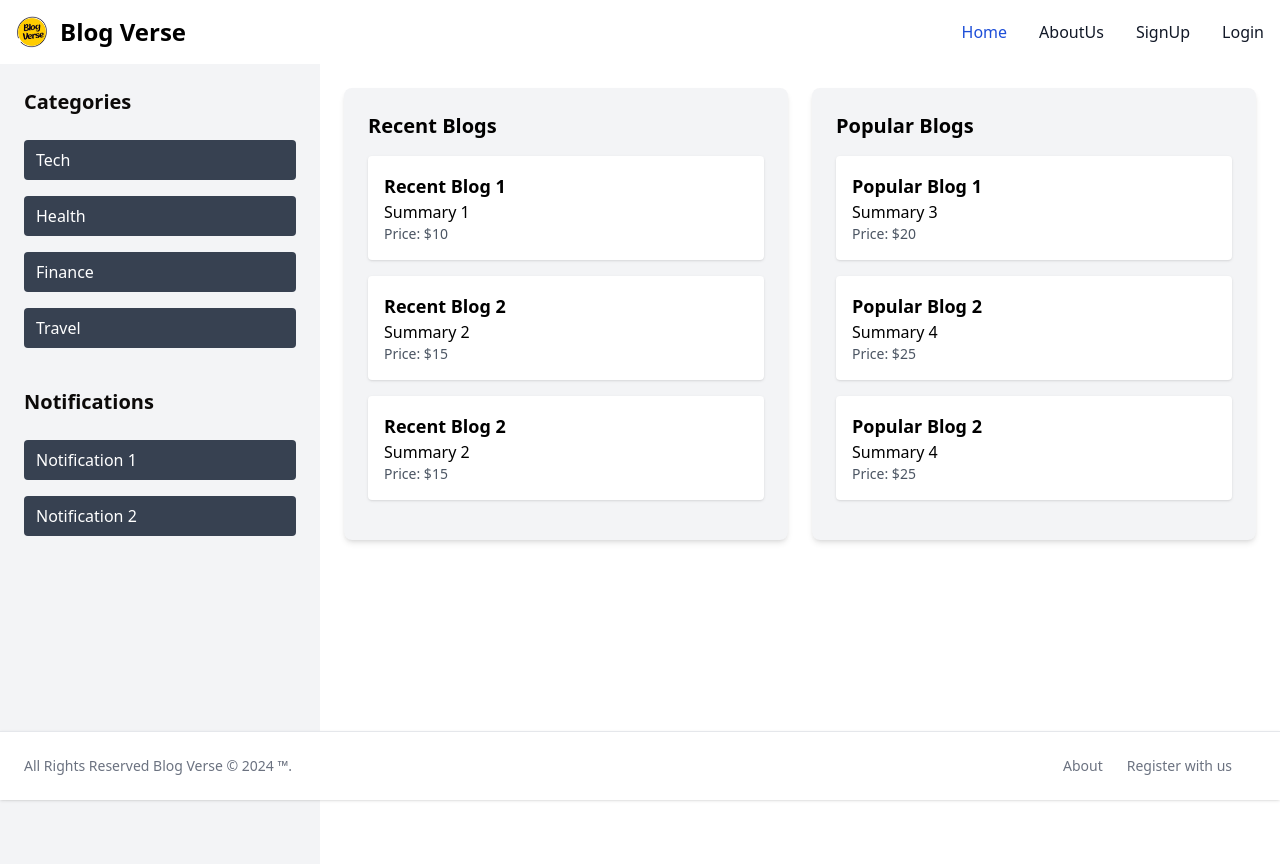
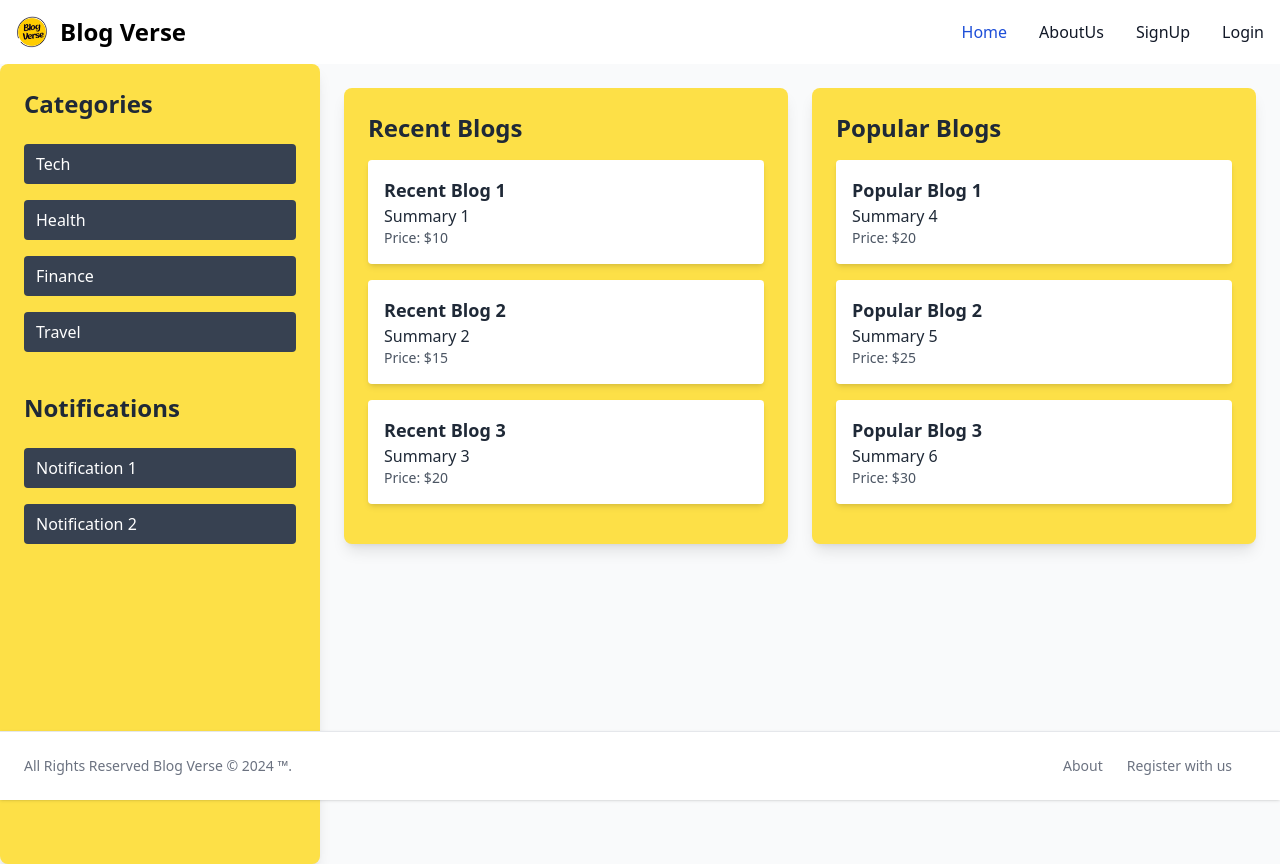
Before and after one commit to SiddeshwarGoudPalle/BlogVerse, a SvelteKit app: page /Dashboard in a window 1280 px wide. Built offline with nearby package versions, Linux system fonts and the light colour scheme.

Commit message:
CSS done

```diff
--- a/package.json
+++ b/package.json
@@ -29,6 +29,7 @@
     "firebase": "^10.12.4",
     "jwt-decode": "^4.0.0",
     "moment": "^2.30.1",
+    "neucron-sdk": "^0.2.3",
     "sqlite": "^5.1.1",
     "sqlite3": "^5.1.7",
     "svelte-routing": "^2.13.0"
--- a/src/routes/BrowseBlogs/+page.svelte
+++ b/src/routes/BrowseBlogs/+page.svelte
@@ -70,21 +70,20 @@
   });
 </script>
 
-<div class="p-8 rounded-lg shadow-md my-2">
-  <div class="bg-gray-100 py-8 px-4 mx-auto max-w-screen-xl">
-    <h1 class="text-3xl font-bold mb-6 antialiased text-center">
-      Browse Blogs
-    </h1>
+<section id="browseblogs" class="bg-gray-100 py-8">
+  <div class="p-8 rounded-lg shadow-md my-2 bg-gray-100">
+    <div class="bg-yellow-300 py-8 px-4 mx-auto max-w-screen-xl">
+      <h1 class="text-3xl font-bold mb-6 text-center text-black">Browse Blogs</h1>
       <div class="flex flex-col md:flex-row items-center mb-6 gap-4">
         <input
           type="text"
           placeholder="Search by title..."
-        class="shadow appearance-none border rounded w-full md:w-1/2 py-2 px-3 text-gray-700 leading-tight focus:outline-none focus:shadow-outline"
+          class="shadow appearance-none border rounded w-full md:w-1/2 py-2 px-3 text-black border-yellow-300 focus:outline-none focus:ring-2 focus:ring-black"
           bind:value={searchQuery}
           on:input={searchBlogs}
         />
         <select
-        class="shadow appearance-none border rounded w-full md:w-1/4 py-2 px-3 text-gray-700 leading-tight focus:outline-none focus:shadow-outline"
+          class="shadow appearance-none border rounded w-full md:w-1/4 py-2 px-3 text-black border-yellow-300 focus:outline-none focus:ring-2 focus:ring-black"
           bind:value={sortOption}
           on:change={sortBlogs}
         >
@@ -93,27 +92,22 @@
           <option value="desc">Price (Highest to Lowest)</option>
         </select>
       </div>
-    <div
-      class="grid grid-cols-1 sm:grid-cols-2 md:grid-cols-3 lg:grid-cols-4 gap-6"
-    >
+      <div class="grid grid-cols-1 sm:grid-cols-2 md:grid-cols-3 lg:grid-cols-4 gap-6">
         {#if blogs.length === 0}
-        <p class="text-center col-span-full">No blogs found.</p>
+          <p class="text-center col-span-full text-gray-500">No blogs found.</p>
         {/if}
         {#each blogs as blog}
           <a
             href="#"
-          class="bg-white p-6 rounded-lg shadow-md border hover:shadow-lg transition-shadow duration-300"
+            class="bg-black p-6 rounded-lg shadow-lg mb-8 transition-transform transform hover:scale-105 hover:shadow-xl border border-yellow-300"
           >
-          <h2 class="text-2xl font-semibold mb-2">{blog.title}</h2>
-          <p class="text-gray-700 mb-4">{blog.content}</p>
-          <p class="text-indigo-600 font-bold">Price: {blog.price} ETH</p>
-          <p class="text-gray-500">Genre: {blog.genre}</p>
+            <h2 class="text-2xl font-semibold mb-2 text-yellow-300">{blog.title}</h2>
+            <p class="text-yellow-100 mb-4">{blog.content}</p>
+            <p class="text-yellow-300 font-bold">Price: {blog.price} ETH</p>
+            <p class="text-gray-400">Genre: {blog.genre}</p>
           </a>
         {/each}
       </div>
     </div>
   </div>
-
-<style>
-  /* Add any custom styles if needed */
-</style>
+</section>
--- a/src/routes/CreateBlog/+page.svelte
+++ b/src/routes/CreateBlog/+page.svelte
@@ -19,7 +19,7 @@
       genre,
       content,
       price: selectedOption === "paid" ? price : 0,
-      isFree: selectedOption === "free", // Adjusted to match DTO
+      isFree: selectedOption === "free",
     };
 
     console.log("Blog Data:", blogData);
@@ -30,7 +30,6 @@
 
       if (response.status === 201) {
         successMessage = "Blog created successfully!";
-        // Optionally, you can clear the form fields after successful submission
         title = "";
         genre = "";
         content = "";
@@ -47,7 +46,8 @@
   }
 </script>
 
-<div class="p-8 rounded-lg shadow-md my-2">
+
+<div class="p-0 rounded-lg shadow-md my-2  hover:shadow-xl">
   {#if successMessage}
     <div class="bg-green-500 text-white p-4 rounded mb-4">
       {successMessage}
@@ -60,16 +60,12 @@
     </div>
   {/if}
 
-  <form on:submit={handleSubmit} class="p-8 rounded-lg shadow-md my-2">
-    <div class="bg-gray-100 py-8 px-4 mx-auto max-w-screen-xl">
-      <h1 class="text-3xl font-bold mb-6 antialiased text-center">
-        Create a New Blog
-      </h1>
+  <form on:submit={handleSubmit} class="p-8 rounded-lg shadow-lg hover:shadow-xl">
+    <div class="bg-yellow-300 py-4 px-4 mx-auto max-w-screen-xl rounded-lg shadow-lg">
+      <h1 class="text-3xl font-bold mb-6 text-center text-gray-800">Create a New Blog</h1>
 
       <div class="mb-4">
-        <label for="title" class="block text-gray-700 text-sm font-bold mb-2"
-          >Title</label
-        >
+        <label for="title" class="block text-gray-700 text-sm font-bold mb-2">Title</label>
         <input
           type="text"
           id="title"
@@ -82,9 +78,7 @@
       </div>
 
       <div class="mb-4">
-        <label for="content" class="block text-gray-700 text-sm font-bold mb-2"
-          >Content</label
-        >
+        <label for="content" class="block text-gray-700 text-sm font-bold mb-2">Content</label>
         <textarea
           id="content"
           name="content"
@@ -95,7 +89,7 @@
         ></textarea>
       </div>
 
-      <div class="p-4">
+      <div class="p-4 bg-gray-100 rounded-lg shadow-lg">
         <div class="flex items-center mb-4">
           <label class="mr-4">
             <input
@@ -137,9 +131,7 @@
       </div>
 
       <div class="mb-4">
-        <label for="genre" class="block text-gray-700 text-sm font-bold mb-2"
-          >Genre</label
-        >
+        <label for="genre" class="block text-gray-700 text-sm font-bold mb-2">Genre</label>
         <input
           type="text"
           id="genre"
@@ -154,9 +146,10 @@
       <div class="mb-4 items-center">
         <button
           type="submit"
-          class="bg-blue-500 hover:bg-blue-700 text-white font-bold py-2 px-4 rounded focus:outline-none focus:shadow-outline text-center"
-          >Publish Blog</button
+          class=" bg-blue-500 hover:bg-blue-700 text-white font-bold py-2 px-4 rounded focus:outline-none focus:shadow-outline transition-transform transform hover:scale-105"
         >
+          Publish Blog
+        </button>
       </div>
     </div>
   </form>
--- a/src/routes/Dashboard/+page.svelte
+++ b/src/routes/Dashboard/+page.svelte
@@ -26,64 +26,62 @@
       category: "Health",
     },
     {
-      id: 2,
-      title: "Recent Blog 2",
-      summary: "Summary 2",
-      price: 15,
-      popularity: 7,
-      category: "Health",
+      id: 3,
+      title: "Recent Blog 3",
+      summary: "Summary 3",
+      price: 20,
+      popularity: 8,
+      category: "Finance",
     },
-    // Add more recent blogs
   ];
 
   const popularBlogs: Blog[] = [
     {
-      id: 3,
+      id: 4,
       title: "Popular Blog 1",
-      summary: "Summary 3",
+      summary: "Summary 4",
       price: 20,
       popularity: 10,
       category: "Finance",
     },
     {
-      id: 4,
+      id: 5,
       title: "Popular Blog 2",
-      summary: "Summary 4",
+      summary: "Summary 5",
       price: 25,
       popularity: 12,
       category: "Travel",
     },
     {
-      id: 4,
-      title: "Popular Blog 2",
-      summary: "Summary 4",
-      price: 25,
-      popularity: 12,
-      category: "Travel",
+      id: 6,
+      title: "Popular Blog 3",
+      summary: "Summary 6",
+      price: 30,
+      popularity: 15,
+      category: "Tech",
     },
-    // Add more popular blogs
   ];
 
   const categories = ["Tech", "Health", "Finance", "Travel"];
   const notifications = ["Notification 1", "Notification 2"];
 </script>
 
-<div class="flex min-h-screen">
+<div class="flex min-h-screen bg-gray-50">
   <!-- Sidebar -->
-  <aside class="w-1/4 bg-gray-100 text-white p-6">
-    <h2 class="text-xl font-bold mb-6 text-stone-950">Categories</h2>
+  <aside class="w-1/4 bg-yellow-300 text-white p-6 shadow-lg  hover:shadow-xl rounded-lg">
+    <h2 class="text-2xl font-bold mb-6 text-gray-800">Categories</h2>
     <ul>
       {#each categories as category}
-        <li class="mb-4 px-3 py-2 bg-gray-700 rounded hover:bg-gray-600">
+        <li class="mb-4 px-3 py-2 bg-gray-700 rounded hover:bg-gray-600 transition-colors">
           {category}
         </li>
       {/each}
     </ul>
 
-    <h2 class="text-xl font-bold mt-10 mb-6 text-stone-950">Notifications</h2>
+    <h2 class="text-2xl font-bold mt-10 mb-6 text-gray-800">Notifications</h2>
     <ul>
       {#each notifications as notification}
-        <li class="mb-4 px-3 py-2 bg-gray-700 rounded hover:bg-gray-600">
+        <li class="mb-4 px-3 py-2 bg-gray-700 rounded hover:bg-gray-600 transition-colors">
           {notification}
         </li>
       {/each}
@@ -92,15 +90,15 @@
 
   <!-- Main Content -->
   <main class="flex-1 p-6">
-    <div class="grid grid-cols-2 gap-6">
+    <div class="grid grid-cols-1 md:grid-cols-2 gap-6">
       <!-- Recent Blogs -->
-      <section class="bg-gray-100 p-6 rounded-lg shadow-md">
-        <h2 class="text-xl font-bold mb-4">Recent Blogs</h2>
+      <section class="bg-yellow-300 p-6 rounded-lg shadow-lg transition-transform transform hover:scale-105 hover:shadow-xl">
+        <h2 class="text-2xl font-bold mb-4 text-gray-800">Recent Blogs</h2>
         <ul>
           {#each recentBlogs as blog}
-            <li class="mb-4 bg-white p-4 rounded shadow">
-              <h3 class="text-lg font-semibold">{blog.title}</h3>
-              <p>{blog.summary}</p>
+            <li class="mb-4 bg-white p-4 rounded shadow-md transition-transform transform hover:scale-105 hover:shadow-lg">
+              <h3 class="text-lg font-semibold text-gray-800">{blog.title}</h3>
+              <p class="text-gray-800">{blog.summary}</p>
               <p class="text-sm text-gray-600">Price: ${blog.price}</p>
             </li>
           {/each}
@@ -108,13 +106,13 @@
       </section>
 
       <!-- Popular Blogs -->
-      <section class="bg-gray-100 p-6 rounded-lg shadow-md">
-        <h2 class="text-xl font-bold mb-4">Popular Blogs</h2>
+      <section class="bg-yellow-300 p-6 rounded-lg shadow-lg transition-transform transform hover:scale-105 hover:shadow-xl">
+        <h2 class="text-2xl font-bold mb-4 text-gray-800">Popular Blogs</h2>
         <ul>
           {#each popularBlogs as blog}
-            <li class="mb-4 bg-white p-4 rounded shadow">
-              <h3 class="text-lg font-semibold">{blog.title}</h3>
-              <p>{blog.summary}</p>
+            <li class="mb-4 bg-white p-4 rounded shadow-md transition-transform transform hover:scale-105 hover:shadow-lg">
+              <h3 class="text-lg font-semibold text-gray-800">{blog.title}</h3>
+              <p class="text-gray-800">{blog.summary}</p>
               <p class="text-sm text-gray-600">Price: ${blog.price}</p>
             </li>
           {/each}
--- a/src/routes/MyBlogs/+page.svelte
+++ b/src/routes/MyBlogs/+page.svelte
@@ -55,6 +55,7 @@
   });
 </script>
 
+
 {#if errorMessage}
   <div class="bg-red-500 text-white p-4 rounded-lg shadow-md mb-4">
     {errorMessage}
@@ -62,13 +63,14 @@
 {/if}
 
 {#if blogs.length === 0}
-  <div class="bg-yellow-100 text-gray-800 p-4 rounded-lg shadow-md mb-4">
+  <div class="bg-yellow-300 text-gray-800 p-4 rounded-lg shadow-md mb-4">
     No blogs found.
   </div>
 {/if}
 
 {#if blogs.length > 0}
-  <div class="p-8 bg-gray-100 min-h-screen">
+  <div class="bg-gray-100 min-h-screen py-12">
+    <div class="max-w-4xl mx-auto bg-white p-8 rounded-lg shadow-lg">
       <h1 class="text-4xl font-extrabold text-gray-900 mb-6 text-center">
         My Blogs
       </h1>
@@ -93,4 +95,5 @@
         {/each}
       </ul>
     </div>
+  </div>
 {/if}
--- a/src/routes/Profile/+page.svelte
+++ b/src/routes/Profile/+page.svelte
@@ -66,20 +66,20 @@
     alertDiv.innerText = message;
     alertDiv.className = "p-4 mb-4 rounded fixed bottom-0 right-0 m-4 z-50";
     document.body.appendChild(alertDiv);
-    setTimeout(() => alertDiv.remove(), 300);
+    setTimeout(() => alertDiv.remove(), 3000); // Show alert for 3 seconds
   }
 
   function showSignupPopup() {
     const popup = document.createElement("div");
     popup.className =
-      "fixed inset-0 flex items-center justify-center bg-gray-800 bg-opacity-75";
+      "fixed inset-0 flex items-center justify-center bg-gray-800 bg-opacity-75 z-50";
     popup.innerHTML = `
-      <div class="bg-white p-6 rounded shadow-lg max-w-sm w-full">
+      <div class="bg-gray-100 p-6 rounded shadow-lg max-w-sm w-full">
         <h2 class="text-lg font-bold mb-4">Sign Up for Wallet</h2>
         <label for="signup-email" class="block text-sm font-medium text-gray-700">Email</label>
-        <input type="text" id="signup-email" class="block w-full px-3 py-2 border rounded mb-4">
+        <input type="email" id="signup-email" class="block w-full px-3 py-2 border rounded mb-4" required>
         <label for="signup-password" class="block text-sm font-medium text-gray-700">Password</label>
-        <input type="password" id="signup-password" class="block w-full px-3 py-2 border rounded mb-4">
+        <input type="password" id="signup-password" class="block w-full px-3 py-2 border rounded mb-4" required>
         <button class="bg-blue-500 text-white px-4 py-2 rounded" onclick="submitSignup()">Submit</button>
         <button class="bg-red-500 text-white px-4 py-2 rounded mt-2" onclick="closePopup()">Cancel</button>
       </div>
@@ -93,8 +93,8 @@
   }
 
   async function submitSignup() {
-    const email = document.getElementById("signup-email").value;
-    const password = document.getElementById("signup-password").value;
+    const email = (document.getElementById("signup-email") as HTMLInputElement).value;
+    const password = (document.getElementById("signup-password") as HTMLInputElement).value;
     if (email && password) {
       await signupForWallet(email, password);
       closePopup();
@@ -107,8 +107,8 @@
     fetchUserDetails();
   });
 </script>
-
-<div class="p-6 max-w-3xl mx-auto bg-gray-100 rounded-xl shadow-md space-y-6">
+<section id="profile" class="bg-gray-100 py-8">
+<div class="p-6 max-w-3xl mx-auto bg-yellow-300 rounded-xl shadow-md space-y-6 mt-12 ">
   <div class="flex items-center space-x-4">
     <svg
       class="user-icon w-12 h-12 text-gray-900"
@@ -129,24 +129,24 @@
     <div class="text-gray-900 text-xl font-semibold">
       Enter Neucron Wallet Credentials to connect the Wallet
     </div>
-    <form method="POST" action="?/login">
+    <form method="POST" action="?/login" class="mt-4">
       <div class="flex flex-wrap -mx-3 mb-2">
-        <div class="w-full md:w-1/3 px-3 mb-6 md:mb-0">
+        <div class="w-full md:w-1/3 px-3 mb-6 md:mb-0 transition-transform transform hover:scale-105">
           <label
             class="block uppercase tracking-wide text-gray-700 text-xs font-bold mb-2"
-            for="email"
+            for="email font "
           >
             Email
           </label>
           <input
-            class="appearance-none block w-full bg-gray-200 text-gray-700 border border-gray-200 rounded py-3 px-4 leading-tight focus:outline-none focus:bg-white focus:border-gray-500"
+            class="appearance-none block w-full bg-gray-100 text-gray-700 border border-gray-200 rounded py-3 px-4 leading-tight focus:outline-none focus:bg-white focus:border-gray-500"
             id="email"
-            type="text"
+            type="email"
             placeholder="Enter email"
             name="email"
           />
         </div>
-        <div class="w-full md:w-1/3 px-3 mb-6 md:mb-0">
+        <div class="w-full md:w-1/3 px-3 mb-6 md:mb-0 transition-transform transform hover:scale-105">
           <label
             class="block uppercase tracking-wide text-gray-700 text-xs font-bold mb-2"
             for="password"
@@ -154,17 +154,17 @@
             Password
           </label>
           <input
-            class="appearance-none block w-full bg-gray-200 text-gray-700 border border-gray-200 rounded py-3 px-4 leading-tight focus:outline-none focus:bg-white focus:border-gray-500"
+            class="appearance-none block w-full bg-gray-100 text-gray-700 border border-gray-200 rounded py-3 px-4 leading-tight focus:outline-none focus:bg-white focus:border-gray-500"
             id="password"
-            type="text"
+            type="password"
             placeholder="Enter password"
             name="password"
           />
         </div>
         <button
           on:click={connectWallet}
-          type="submit"
-          class="bg-yellow-500 hover:bg-blue-700 text-white font-bold mt-5 ml-2 px-2 rounded"
+          type="button"
+          class="bg-white text-black font-bold mt-5 ml-2 px-4 py-2 rounded border border-gray-300 hover:bg-gray-100 transition-transform transform hover:scale-105"
         >
           Connect Wallet
         </button>
@@ -172,9 +172,10 @@
     </form>
     <div class="mt-2 text-sm">
       Didn't SignUp for the Wallet?
-      <a href="#" on:click={showSignupPopup}>SignUp</a>
+      <a href="#" on:click={showSignupPopup} class="text-blue-500 underline">SignUp</a>
     </div>
   </div>
+
 
   {#if isWalletConnected}
     <div class="mt-4">
@@ -221,6 +222,7 @@
     </ul>
   </div>
 </div>
+</section>
 
 <style>
   .user-icon,
@@ -231,4 +233,12 @@
   .history-icon {
     height: 1.5em; /* Adjust height to match text */
   }
+  /* Additional Styles */
+  .fixed.inset-0 {
+    position: fixed;
+    inset: 0;
+    display: flex;
+    align-items: center;
+    justify-content: center;
+  }
 </style>
--- a/src/routes/Settings/+page.svelte
+++ b/src/routes/Settings/+page.svelte
@@ -71,7 +71,7 @@
       usernameAlert = "Username successfully updated!";
       usernameAlertSuccess = true;
       showChangeUsername = false;
-      alert("username updated successfully");
+      alert("Username updated successfully");
     } catch (error) {
       usernameAlert = error.response?.data?.message || "Failed to update username";
       usernameAlertSuccess = false;
@@ -85,7 +85,7 @@
         newPassword,
       });
       passwordAlert = "Password successfully updated!";
-      alert("password updated successfully");
+      alert("Password updated successfully");
       passwordAlertSuccess = true;
       showChangePassword = false;
     } catch (error) {
@@ -102,17 +102,20 @@
   });
 
   function handleLogout() {
-    alert("email successfully updated . Please log in again with updated email.");
+    alert("Email successfully updated. Please log in again with the updated email.");
     logout();
     goto('/');
   }
 </script>
 
-<div class="p-6 max-w-3xl mx-auto bg-gray-50 rounded-xl shadow-md space-y-4 w-7/10">
-  <div class="text-black text-2xl font-bold">Account Settings</div>
+<section id="settings" class="bg-gray-100 py-8">
+  <div class="container mx-auto px-4 max-w-3xl">
+    <!-- Account Settings Section -->
+    <div class="bg-yellow-300 p-6 rounded-lg shadow-lg mb-8 transition-transform transform hover:scale-105 hover:shadow-xl">
+      <h2 class="text-3xl font-bold mb-4 text-gray-800">Account Settings</h2>
 
       <!-- Email Section -->
-  <div>
+      <div class="mb-6">
         <button
           class="w-full text-left px-4 py-2 bg-gray-100 hover:bg-gray-200 rounded-lg"
           on:click={toggleChangeEmail}
@@ -140,7 +143,7 @@
       </div>
 
       <!-- Username Section -->
-  <div>
+      <div class="mb-6">
         <button
           class="w-full text-left px-4 py-2 bg-gray-100 hover:bg-gray-200 rounded-lg"
           on:click={toggleChangeUsername}
@@ -201,6 +204,8 @@
         {/if}
       </div>
     </div>
+  </div>
+</section>
 
 <style>
   .alert {
@@ -216,16 +221,9 @@
     border-left-color: #28a745;
   }
   .alert.failure {
-<<<<<<< HEAD
-    background-color: #f8d7da;
-    color: #721c24;
-    border: 1px solid #f5c6cb;
-    border-left-color: #dc3545;
-=======
     background-color: #fdecea;
     color: #a94442;
     border: 1px solid #ebccd1;
     border-left-color: #a94442;
->>>>>>> 45c19417d73f42e54ede56e38625532ee049889c
   }
 </style>
```
Also changed, not shown: 1 other file (tests, documents, lock files or other folders). Lines whose indentation alone changed are shown as unchanged.
